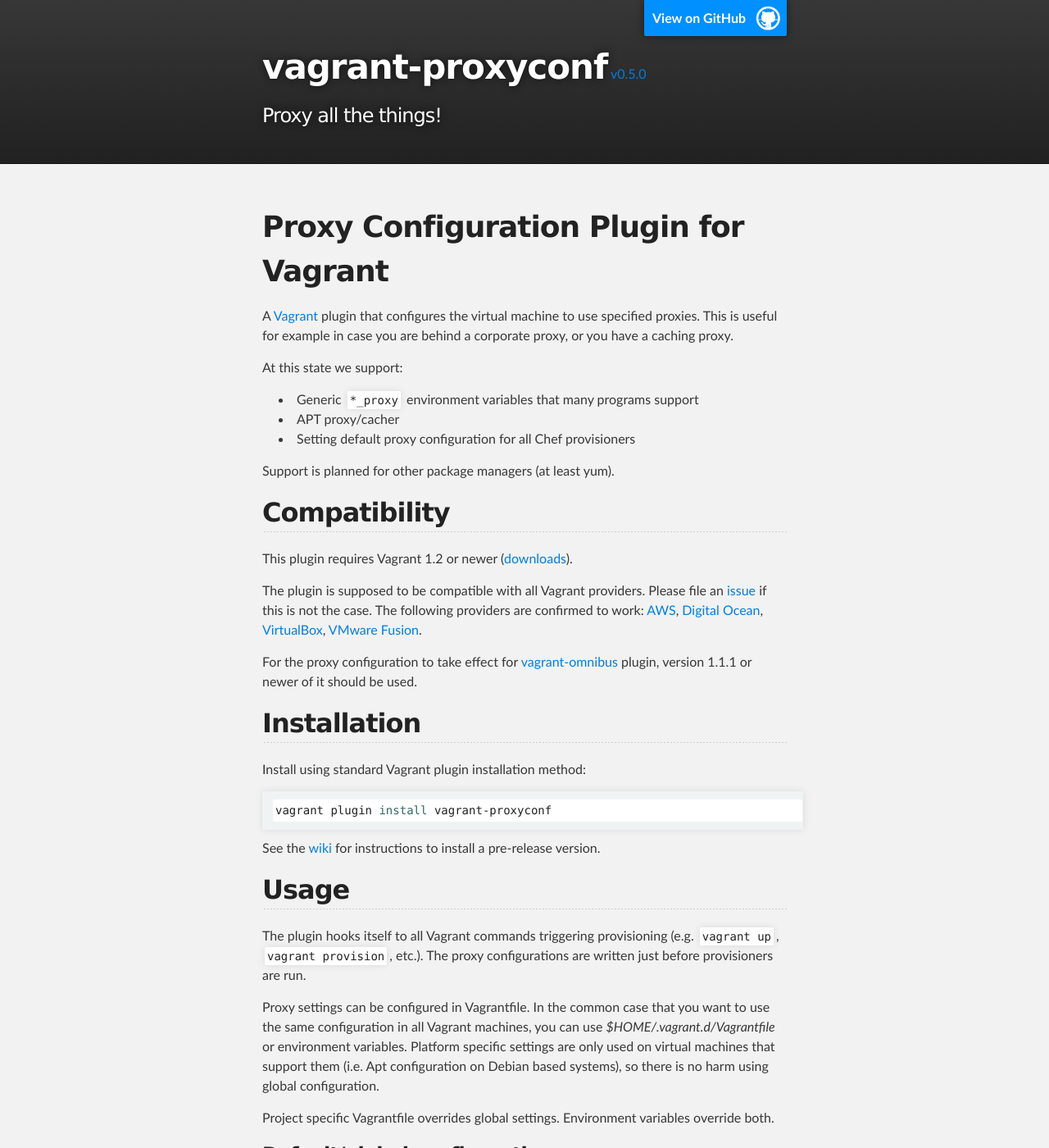
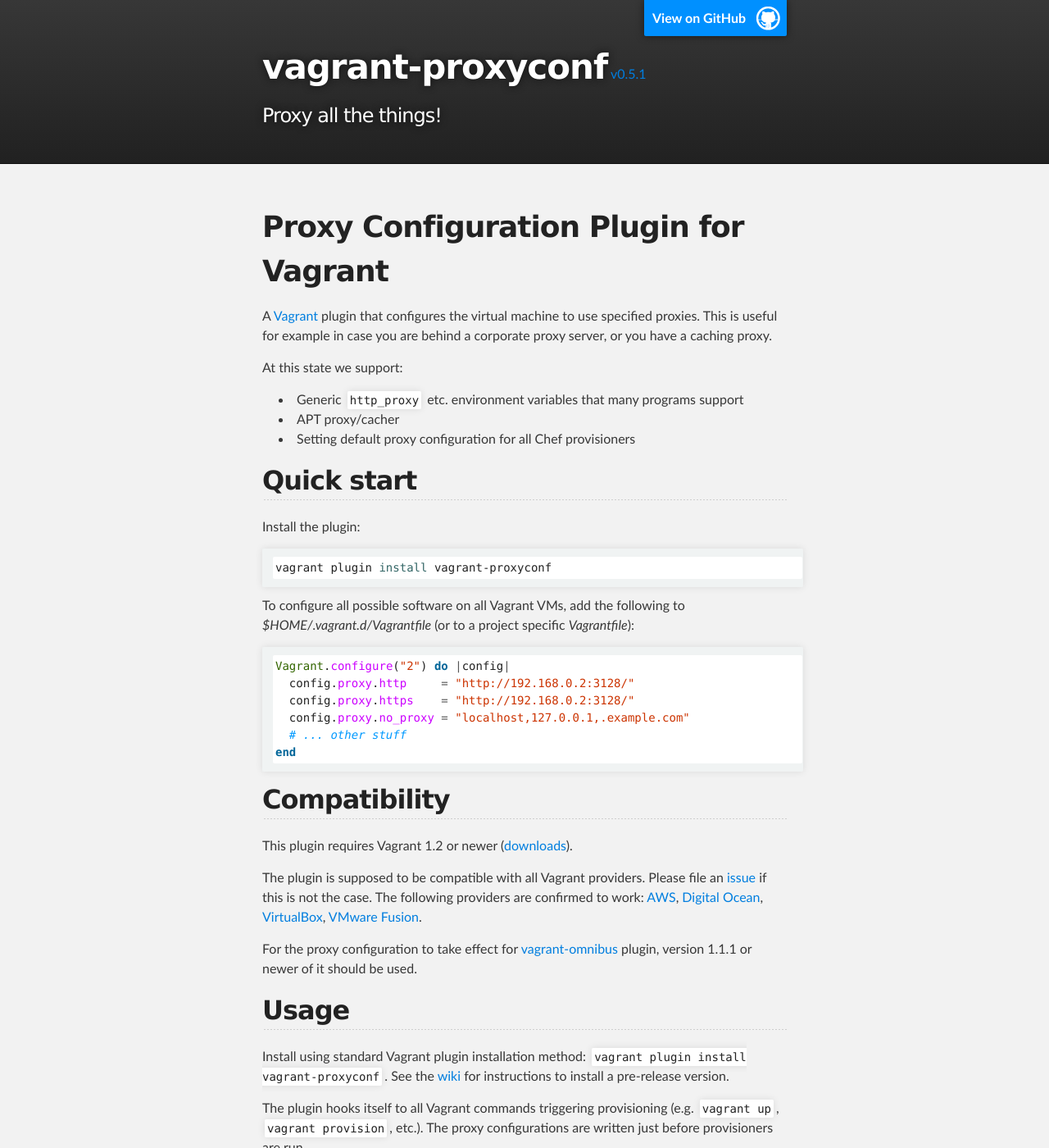
Before and after one commit to tmatilai/vagrant-proxyconf, a Jekyll site: the page built from index.md, in a window 1280 px wide and 1400 px high. Shown: the whole window at 82% size. Built offline with Jekyll 4.4.1, drawn with Linux system fonts in a browser that asks for light colours; Markdown is read by kramdown in place of the engine named in the settings; some of the changed text lies outside the part shown.

Commit message:
Update for v0.5.1 from rev 502396c

````diff
--- a/index.md
+++ b/index.md
@@ -1,6 +1,6 @@
 ---
 layout: index
-latest_release: v0.5.0
+latest_release: v0.5.1
 ---
 # Proxy Configuration Plugin for Vagrant
 
@@ -16,15 +16,32 @@
 [gemnasium]: https://gemnasium.com/tmatilai/vagrant-proxyconf
 [codeclimate]: https://codeclimate.com/github/tmatilai/vagrant-proxyconf
 
-A [Vagrant](http://www.vagrantup.com/) plugin that configures the virtual machine to use specified proxies. This is useful for example in case you are behind a corporate proxy, or you have a caching proxy.
+A [Vagrant](http://www.vagrantup.com/) plugin that configures the virtual machine to use specified proxies. This is useful for example in case you are behind a corporate proxy server, or you have a caching proxy.
 
 At this state we support:
 
-* Generic `*_proxy` environment variables that many programs support
+* Generic `http_proxy` etc. environment variables that many programs support
 * APT proxy/cacher
 * Setting default proxy configuration for all Chef provisioners
 
-Support is planned for other package managers (at least yum).
+## Quick start
+
+Install the plugin:
+
+```sh
+vagrant plugin install vagrant-proxyconf
+```
+
+To configure all possible software on all Vagrant VMs, add the following to _$HOME/.vagrant.d/Vagrantfile_ (or to a project specific _Vagrantfile_):
+
+```ruby
+Vagrant.configure("2") do |config|
+  config.proxy.http     = "http://192.168.0.2:3128/"
+  config.proxy.https    = "http://192.168.0.2:3128/"
+  config.proxy.no_proxy = "localhost,127.0.0.1,.example.com"
+  # ... other stuff
+end
+```
 
 ## Compatibility
 
@@ -39,17 +56,9 @@
 
 For the proxy configuration to take effect for [vagrant-omnibus](https://github.com/schisamo/vagrant-omnibus) plugin, version 1.1.1 or newer of it should be used.
 
-## Installation
+## Usage
 
-Install using standard Vagrant plugin installation method:
-
-```sh
-vagrant plugin install vagrant-proxyconf
-```
-
-See the [wiki](https://github.com/tmatilai/vagrant-proxyconf/wiki) for instructions to install a pre-release version.
-
-## Usage
+Install using standard Vagrant plugin installation method: `vagrant plugin install vagrant-proxyconf`. See the [wiki](https://github.com/tmatilai/vagrant-proxyconf/wiki) for instructions to install a pre-release version.
 
 The plugin hooks itself to all Vagrant commands triggering provisioning (e.g. `vagrant up`, `vagrant provision`, etc.). The proxy configurations are written just before provisioners are run.
 
@@ -103,6 +112,8 @@
 ### Global `*_proxy` environment variables
 
 Many programs (wget, curl, yum, etc.) can be configured to use proxies with `<protocol>_proxy` or `<PROTOCOL>_PROXY` environment variables. This configuration will be written to _/etc/profile.d/proxy.sh_ on the guest.
+
+Also sudo will be configured to preserve the variables. This requires that sudo in the VM is configured to support "sudoers.d", i.e. _/etc/sudoers_ contains line `#includedir /etc/sudoers.d`.
 
 #### Example Vagrantfile
 
````
